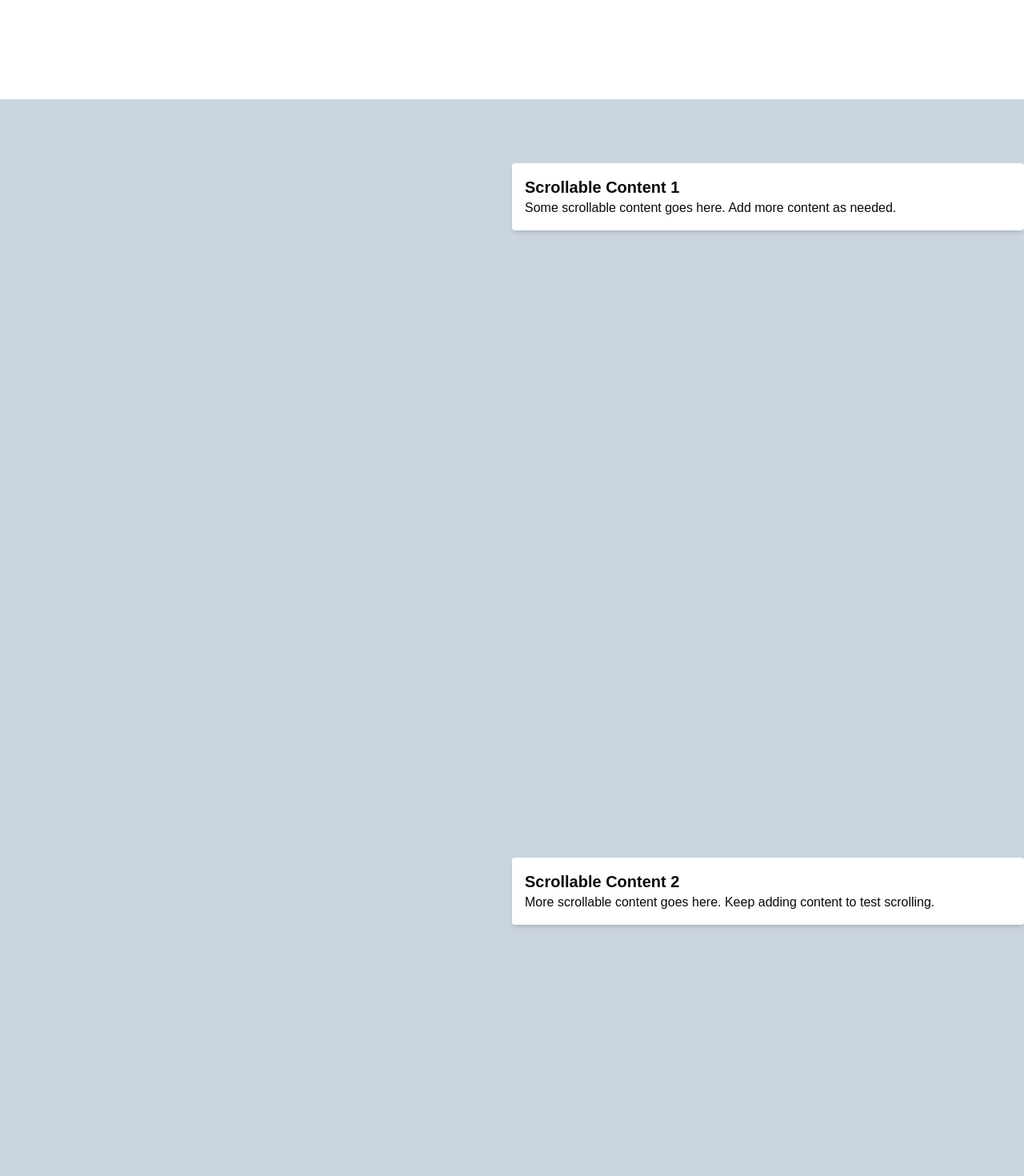
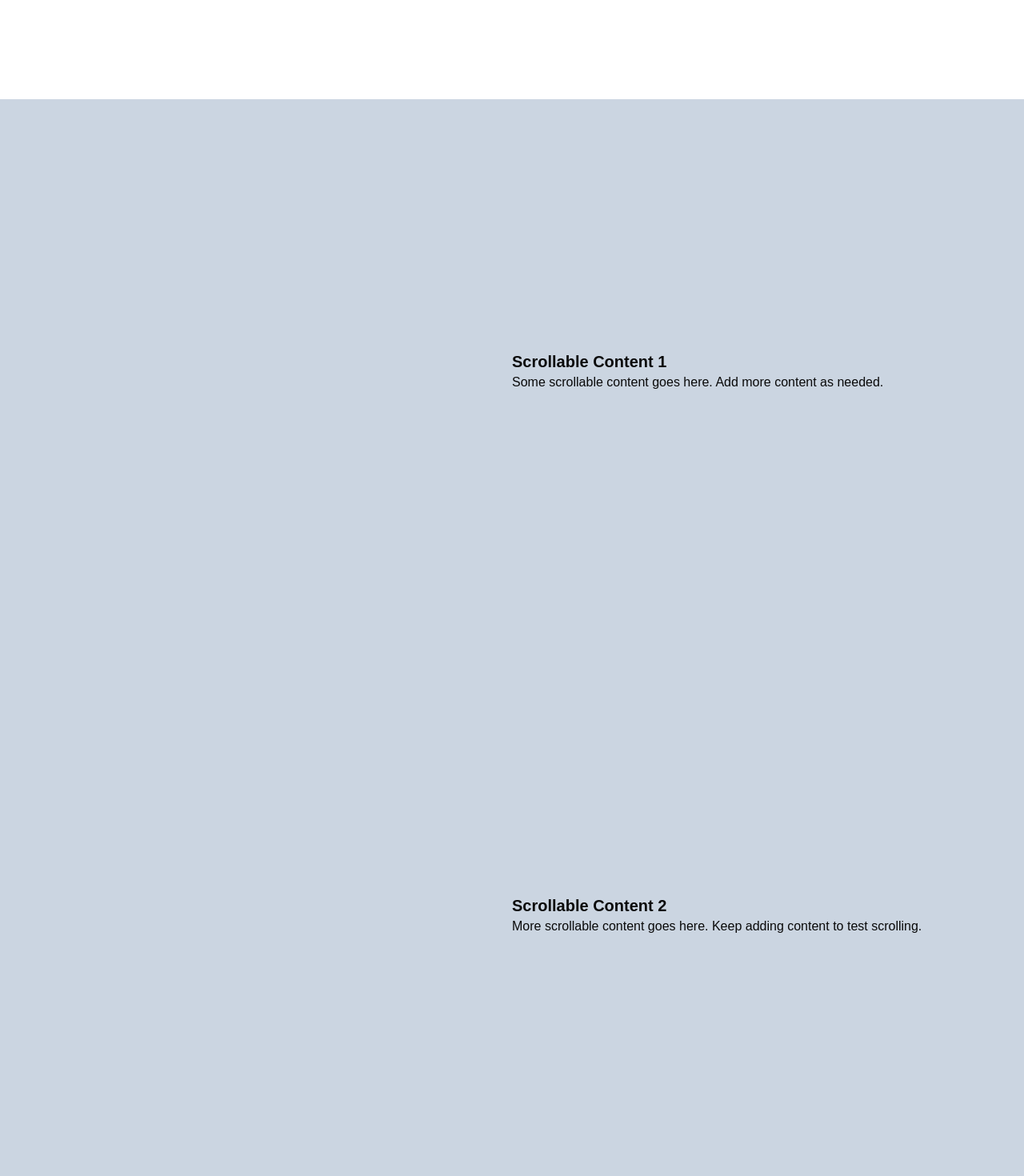
Before and after one commit to strengv1/pionblanc, a Next.js app in the folder homepage/: page / in a window 1280 px wide. Shown: the part 660-2130 px from the top of the page at 80% size. Built offline with nearby package versions, Linux system fonts and the light colour scheme; no server answers.

Commit message:
video changes when scrolling

```diff
--- /dev/null
+++ b/homepage/src/app/components/DemoSection.tsx
@@ -0,0 +1,113 @@
+import { useState, useRef, useEffect } from "react";
+import VideoPlayer from "./VideoPlayer";
+
+export default function DemoSection() {
+  const [currentSection, setCurrentSection] = useState<string | null>(null);
+  const [activeVideo, setActiveVideo] = useState("/videos/ohjevideo1.mp4");
+  const [animationClass, setAnimationClass] = useState("");
+  const sectionRefs = useRef<(HTMLDivElement | null)[]>([]);
+
+  useEffect(() => {
+    const observer = new IntersectionObserver(entries => {
+      entries.forEach(entry => {
+        const sectionId = entry.target.getAttribute("data-section-id");
+        if (entry.isIntersecting && (sectionId !== currentSection)) {
+          setAnimationClass("");
+          setTimeout(() => {
+            setCurrentSection(sectionId);
+            switch (sectionId){
+              case "section-1":
+                setActiveVideo("/videos/ohjevideo1.mp4");
+                break;
+              case "section-2":
+                setActiveVideo("/videos/ohjevideo2.mp4");
+                break;
+              case "section-3":
+                setActiveVideo("/videos/ohjevideo3.mp4");
+                break;
+              default:
+                break;
+            }
+            setAnimationClass("show");
+          }, 300)
+        }
+      })
+    },
+    {
+      root: null, // Use the viewport as the root
+      threshold: 0.60, // Trigger when 60% of the section in view
+    })
+
+    sectionRefs.current.forEach((ref) => {
+      if (ref) observer.observe(ref); // Ensure ref is not null
+    });
+
+    return () => observer.disconnect(); // Cleanup on unmount
+  }, [currentSection]);
+
+  console.log("currentSection", currentSection)
+
+  return (
+    <section id="demo" className="demo-section min-h-screen bg-slate-300 flex">
+      <div className="w-full max-w-screen-2xl mx-auto flex flex-col md:flex-row">
+        {/* Left Fixed Column */}
+        <div className="w-full md:w-1/2
+
+          md:mt-0 md:-mb-0
+          lg:mt-96 lg:-mb-36"
+        >
+          <div className={`
+            w-full sm:px-2 md:px-4 lg:px-6 px-2
+            sticky top-1/2 transform -translate-y-1/2
+            demo-video-container ${animationClass}
+          `}>
+            {activeVideo && (
+              <>
+              {/* {activeVideo} */}
+              <VideoPlayer
+                src={activeVideo}
+                controls
+                autoPlay
+                loop
+                muted
+                className="rounded-md shadow-lg"
+                width="100%"
+                height="100%"
+              />
+              </>
+
+            )}
+          </div>
+        </div>
+
+        {/* Right Scrolling Column */}
+        <div className="scroll-container w-full md:w-1/2 flex flex-col" >
+          {/* <div ref={(el: any) => (sectionRefs.current[0] = el)}
+          ></div> */}
+          <div
+            ref={(el: any) => (sectionRefs.current[0] = el)}
+            className="scroll-element" data-section-id="section-1"
+          >
+            <h3 className="text-xl font-semibold">Scrollable Content 1</h3>
+            <p>Some scrollable content goes here. Add more content as needed.</p>
+          </div>
+
+          <div
+            ref={(el: any) => (sectionRefs.current[1] = el)}
+            className="scroll-element" data-section-id="section-2"
+          >
+            <h3 className="text-xl font-semibold">Scrollable Content 2</h3>
+            <p>More scrollable content goes here. Keep adding content to test scrolling.</p>
+          </div>
+          <div
+            ref={(el: any) => (sectionRefs.current[2] = el)}
+            className="scroll-element" data-section-id="section-3"
+          >
+            <h3 className="text-xl font-semibold">Scrollable Content 3</h3>
+            <p>Additional content to scroll. You can add images, text, etc.</p>
+          </div>
+        </div>
+      </div>
+    </section>
+  );
+}
--- a/homepage/src/app/components/VideoPlayer.tsx
+++ b/homepage/src/app/components/VideoPlayer.tsx
@@ -35,6 +35,7 @@ const VideoPlayer: React.FC<VideoPlayerProps> = ({
         loop={loop}
         muted={muted}
         style={{ width: "100%", height: "100%" }}
+        className="rounded-xl"
       >
         <source src={src} type={type} />
         Your browser does not support the video tag.
--- a/homepage/src/app/page.tsx
+++ b/homepage/src/app/page.tsx
@@ -6,8 +6,8 @@ import { Card, CardContent, CardDescription, CardFooter, CardHeader, CardTitle }
 import { ArrowRight, CheckCircle } from "lucide-react"
 
 import {useTranslations} from 'next-intl';
-import VideoPlayer from "./components/VideoPlayer";
-import { useEffect, useRef, useState } from "react";
+import Link from "next/link"
+import DemoSection from "./components/DemoSection"
 
 export default function LandingPage() {
   const t = useTranslations('HomePage');
@@ -24,7 +24,7 @@ export default function LandingPage() {
             <h1 className="font-bold tracking-tighter text-5xl lg:text-6xl xl:text-8xl">
               {t("hero_title")}
             </h1>
-            <p className="mx-auto text-lg lg:text-3xl max-w-screen-xl ">
+            <p className="mx-auto text-lg lg:text-3xl max-w-screen-xl">
               {t("hero_desc")}
             </p>
           </div>
@@ -32,14 +32,17 @@ export default function LandingPage() {
             <Button className="text-lg p-6 rounded-lg">
               {t("call_to_action")} <ArrowRight className="ml-2 h-4 w-4" />
             </Button>
-            <Button variant="outline">
-              {t("secondary_cta")}
-            </Button>
+            <Link href="/#demo">
+              <Button variant="outline">
+                {t("secondary_cta")}
+              </Button>
+            </Link>
+
           </div>
 
         </section>
 
-        {DemoSection()}
+        <DemoSection />
 
         <section id="pricing" className="w-full py-12 md:py-24 lg:py-32">
           <div className="container mx-auto max-w-[1200px] px-4 md:px-6">
@@ -86,116 +89,3 @@ export default function LandingPage() {
     </div>
   )
 }
-function DemoSection() {
-  const [activeVideo, setActiveVideo] = useState("");
-  const [animationClass, setAnimationClass] = useState("");
-  // Explicitly define the type for sectionRefs to allow HTMLDivElement or null
-  const sectionRefs = useRef<(HTMLDivElement | null)[]>([]);
-
-  useEffect(() => {
-    const observer = new IntersectionObserver((entries) => {
-        entries.forEach((entry) => {
-          if (entry.isIntersecting) {
-            const sectionId = entry.target.getAttribute("data-section-id");
-            setAnimationClass(""); // Trigger fade-out animation
-            setTimeout(() => {
-              switch (sectionId) {
-                case "section-0":
-                  setActiveVideo("");
-                  break;
-                case "section-1":
-                  setActiveVideo("/videos/ohjevideo1.mp4");
-                  break;
-                case "section-2":
-                  setActiveVideo("/videos/ohjevideo2.mp4");
-                  break;
-                case "section-3":
-                  setActiveVideo("/videos/ohjevideo3.mp4");
-                  break;
-                default:
-                  break;
-              }
-              setAnimationClass("show"); // Trigger fade-in animation
-            }, 500); // Match this duration with fade-out animation time
-          }
-        });
-      },
-      {
-        root: null, // Use the viewport as the root
-        threshold: 0.5, // Trigger when 50% of the section is in view
-      }
-    );
-
-    sectionRefs.current.forEach((ref) => {
-      if (ref) observer.observe(ref); // Ensure ref is not null
-    });
-
-    return () => {
-      sectionRefs.current.forEach((ref) => {
-        if (ref) observer.unobserve(ref); // Ensure ref is not null
-      });
-    };
-  }, []);
-
-  return (
-    <section id="demo" className="min-h-screen bg-slate-300 mx-auto flex flex-col md:flex-row">
-      {/* Left Fixed Column */}
-      <div className="w-full md:w-1/2 lg:mt-80 lg:-mb-44">
-        <div className={`
-          w-full sm:px-2 md:px-4 lg:px-6 px-2
-          sticky top-1/2 transform -translate-y-1/2
-          demo-subsection ${animationClass}
-        `}>
-          <div className="bg-gray-100 rounded shadow-md">
-          {activeVideo && (
-            <VideoPlayer
-              src={activeVideo}
-              controls
-              autoPlay
-              loop
-              muted
-              className="rounded-md shadow-lg"
-              width="100%"
-              height="100%"
-            />
-          )}
-          </div>
-        </div>
-      </div>
-
-      {/* Right Scrolling Column */}
-      <div className="w-full md:w-1/2 my-8 md:my-16">
-        <div className="flex flex-col">
-          <div ref={(el: any) => (sectionRefs.current[0] = el)}
-            data-section-id="section-0" className="-mt-96">
-            {/* Invisible section for fade-in/-out */}
-          </div>
-          <div
-            ref={(el: any) => (sectionRefs.current[1] = el)}
-            data-section-id="section-1"
-            className="p-4 bg-white rounded shadow-md mb-12 md:mb-[400px] md:mt-[400px]"
-          >
-            <h3 className="text-xl font-semibold">Scrollable Content 1</h3>
-            <p>Some scrollable content goes here. Add more content as needed.</p>
-          </div>
-          <div
-            ref={(el: any) => (sectionRefs.current[2] = el)}
-            data-section-id="section-2"
-            className="p-4 bg-white rounded shadow-md my-12 md:my-96"
-          >
-            <h3 className="text-xl font-semibold">Scrollable Content 2</h3>
-            <p>More scrollable content goes here. Keep adding content to test scrolling.</p>
-          </div>
-          <div
-            ref={(el: any) => (sectionRefs.current[3] = el)}
-            data-section-id="section-3"
-            className="p-4 bg-white rounded shadow-md mt-12 md:mt-96 md:mb-96"
-          >
-            <h3 className="text-xl font-semibold">Scrollable Content 3</h3>
-            <p>Additional content to scroll. You can add images, text, etc.</p>
-          </div>
-        </div>
-      </div>
-    </section>
-  );
-}
--- a/homepage/src/styles/frontpage.css
+++ b/homepage/src/styles/frontpage.css
@@ -1,11 +1,17 @@
 /* Fading animations */
-.demo-subsection {
+.demo-video-container {
   opacity: 0;
   filter: blur(5px);
-  transition: all 1s;
+  transition: all 300ms;
+  transition-timing-function:ease-in-out;
 }
-
 .show{
   opacity: 1 !important;
   filter: blur(0) !important;
 }
+.scroll-element {
+  height: 85svh;
+  display: flex;
+  flex-direction: column;
+  justify-content: center;
+}
```
